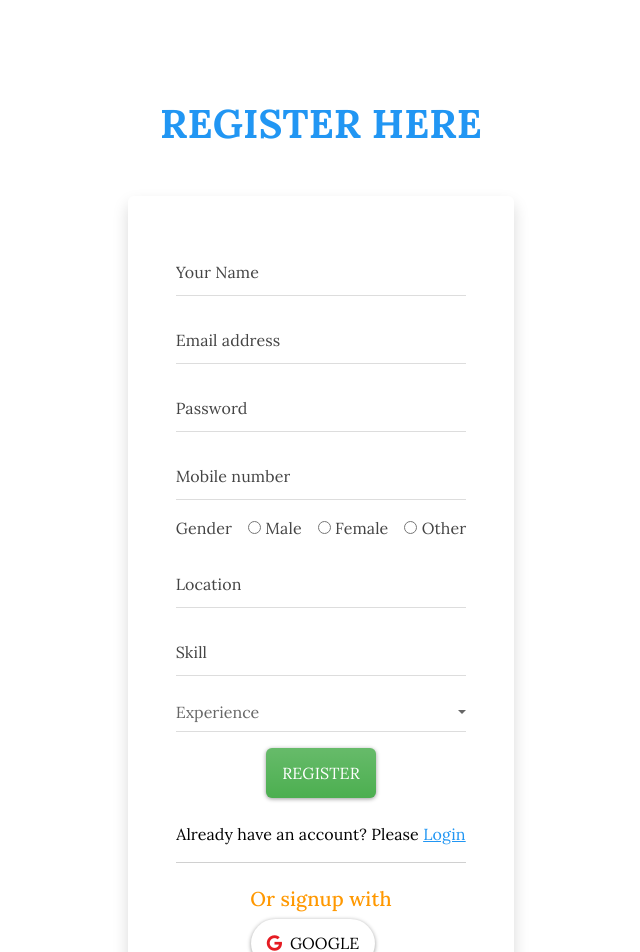
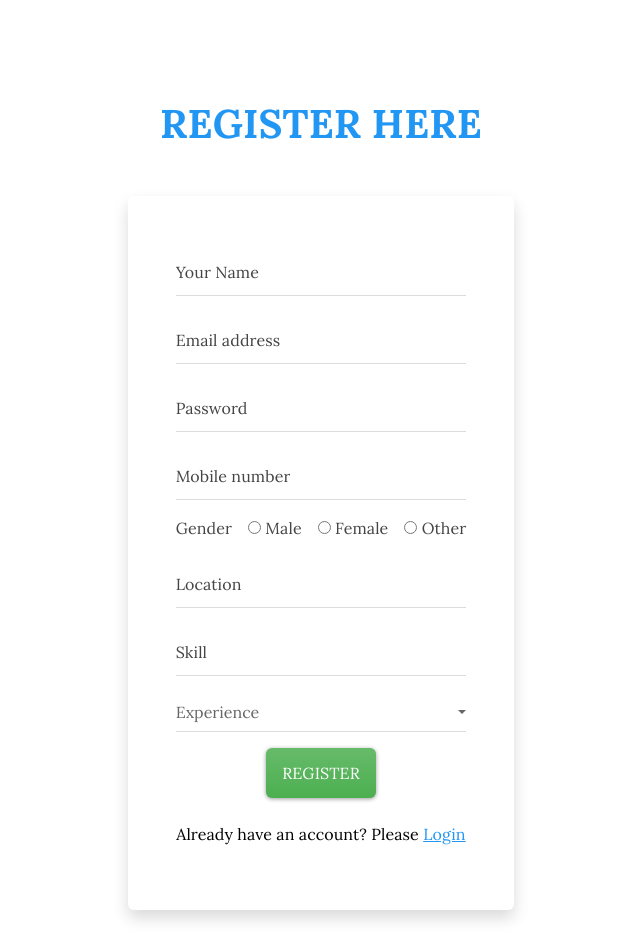
Before and after one commit to THASLEEMA-KM/JOB-PORTAL-FRONT, a React (Vite) app: page /register in a window 1280 px wide. Shown: the top 952 px of the page, without its empty margins (319-959 px from the left). Built offline with nearby package versions, Linux system fonts and the light colour scheme; a web font is replaced by a local one.

Commit message:
Job Portal Front-End Google Authentication started

```diff
--- a/src/Pages/Register.jsx
+++ b/src/Pages/Register.jsx
@@ -143,13 +143,13 @@ const Register = () => {
                 <button onClick={handleRegister} className="btn btn-success mb-3">REGISTER</button>
               <p className='mt-2 text-black text-center'>Already have an account? Please <Link to={'/login'}>Login</Link> </p>
           </div>
-          <hr />
+          {/* <hr />
           <h5 className="text-center text-warning pt-2">Or signup with</h5>
           <div className="text-center justify-content-center d-flex py -3">
                   <p className='btn btn-secondary rounded-5 me-3'><i className="fa-brands fa-google text-danger me-2"></i>GOOGLE</p>
-                  {/* <p className='btn btn-secondary rounded-5 me-3'><i className="fa-brands fa-github text-dark"></i></p>
-                  <p className='btn btn-secondary rounded-5 me-3'><i class="fa-brands fa-linkedin text-primary"></i></p> */}
-                </div>
+                  <p className='btn btn-secondary rounded-5 me-3'><i className="fa-brands fa-github text-dark"></i></p>
+                  <p className='btn btn-secondary rounded-5 me-3'><i class="fa-brands fa-linkedin text-primary"></i></p>
+                </div> */}
           </div>
           <div className="col-lg-2"></div>
         </div>
```
